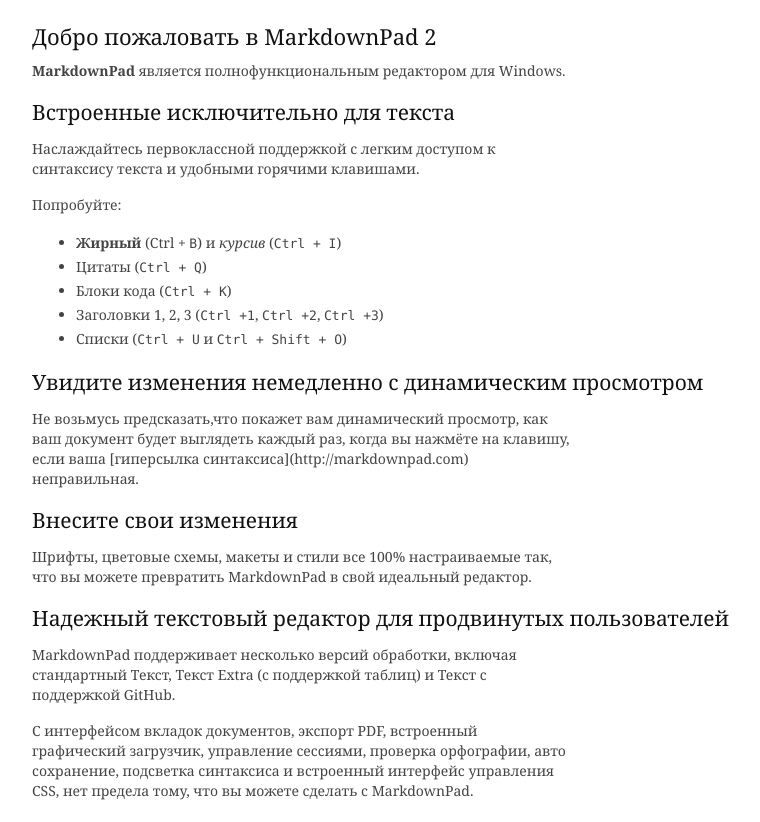
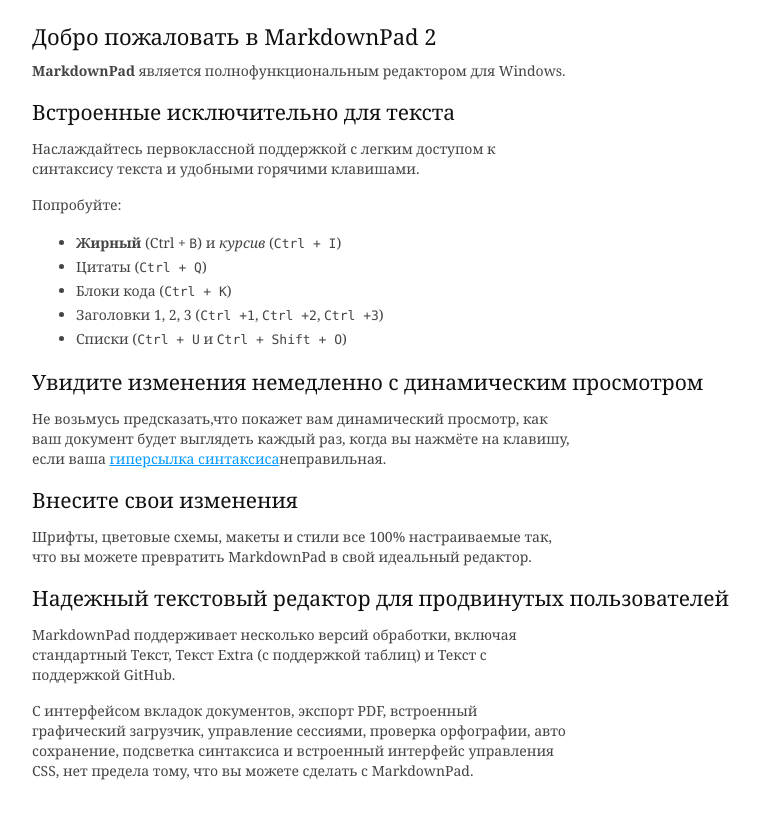
Before and after one commit to test-info/test-info, a plain HTML site: page index.html in a window 1280 px wide. Shown: the whole page, without its empty margins (128-888 px from the left). Drawn offline with Linux system fonts and the light colour scheme.

Commit message:
Update index.html

```diff
--- a/index.html
+++ b/index.html
@@ -19,7 +19,7 @@
 <li>Списки (<code>Ctrl + U</code> и <code>Ctrl + Shift + O</code>)</li>
 </ul>
 <h3>Увидите изменения немедленно с динамическим просмотром</h3>
-<p>Не возьмусь предсказать,что покажет вам динамический просмотр, как ваш документ будет выглядеть каждый раз, когда вы нажмёте на клавишу, если ваша [гиперсылка синтаксиса](http://markdownpad.com) неправильная.</p>
+<p>Не возьмусь предсказать,что покажет вам динамический просмотр, как ваш документ будет выглядеть каждый раз, когда вы нажмёте на клавишу, если ваша <a href="http://markdownpad.com">гиперсылка синтаксиса</a>неправильная.</p>
 <h3>Внесите свои изменения</h3>
 <p>Шрифты, цветовые схемы, макеты и стили все 100% настраиваемые так, что вы можете превратить MarkdownPad в свой идеальный редактор.</p>
 <h3>Надежный текстовый редактор для продвинутых пользователей</h3>
```
